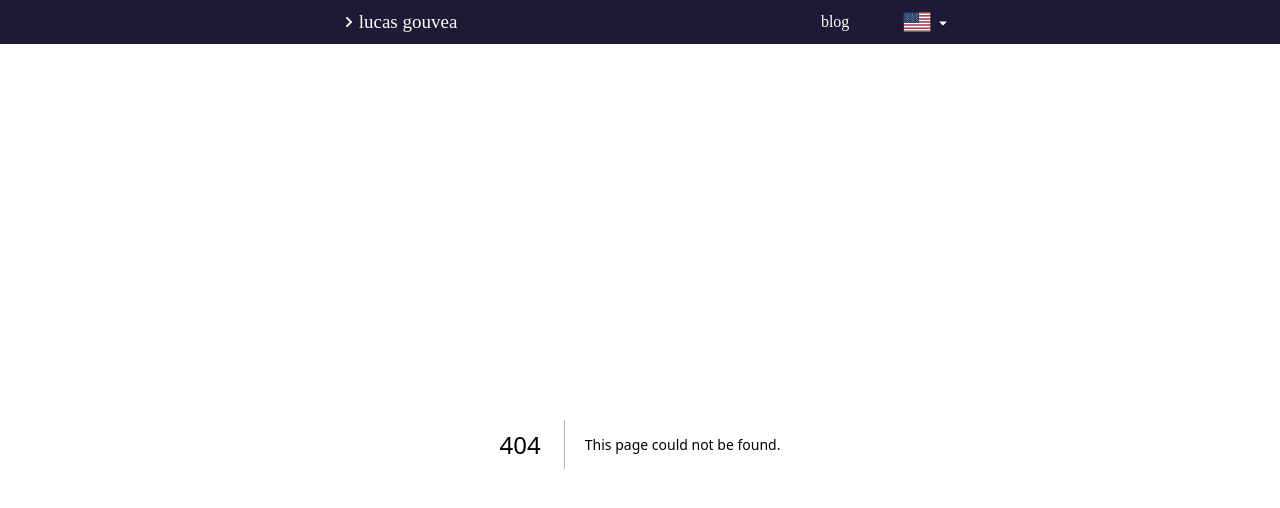
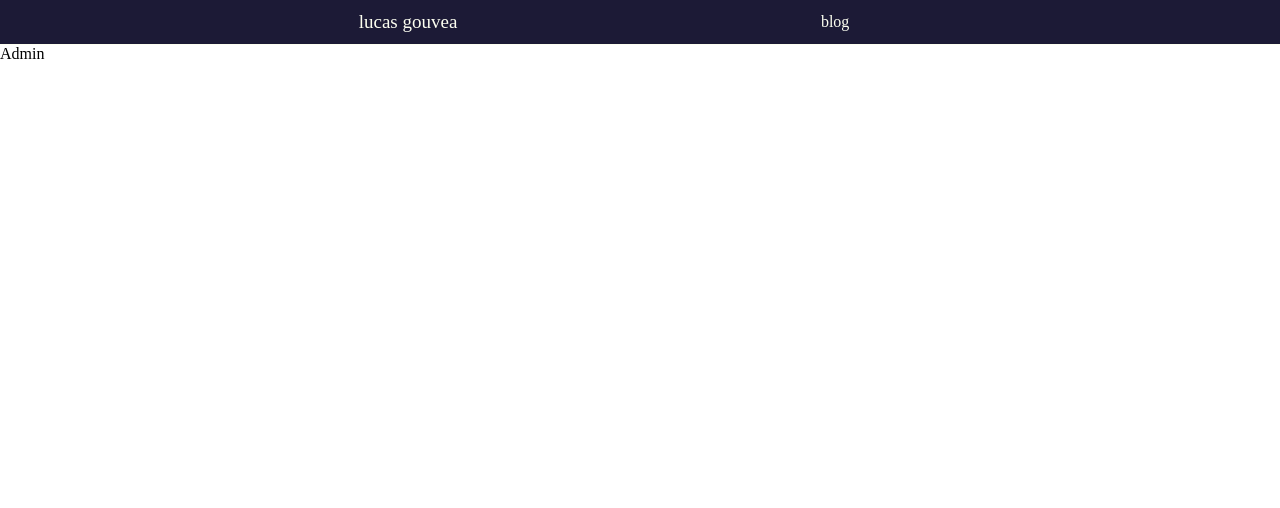
Before and after one commit to lucasgouvea/lucasgouvea, a Next.js app: page /admin in a window 1280 px wide. Before the commit this address had no page. Shown: the top 508 px of the page. Built offline with nearby package versions, Linux system fonts and the light colour scheme; a web font is replaced by a local one.

Commit message:
feat: creating secret admin page

```diff
--- a/pages/contact/index.js
+++ b/pages/admin/index.js
@@ -1,8 +1,9 @@
 import Navbar from '../../shared/navbar/navbar';
 
-export default function Contact(styles) {
+export default function Admin(styles) {
     return (
         <>
+            Admin
         </>
 
     )
--- a/pages/index.js
+++ b/pages/index.js
@@ -1,3 +1,6 @@
+import { useEffect, useState } from 'react';
+import { useRouter } from 'next/router'
+
 import styles from '../styles/home.module.css';
 import { FaGithub, FaLinkedin } from 'react-icons/fa';
 import Link from "next/link"
@@ -9,12 +12,21 @@ export async function getStaticProps({ locale }) {
 }
 
 export default function Home({ lucasgouvea }) {
+  const [count, setCount] = useState(0);
+  const router = useRouter()
+
+  useEffect(() => {
+    if (count === 3) {
+      router.push("/admin", "/admin", { locale: false })
+    }
+  }, [count])
+
 
   return (
     <div style={{ display: 'flex', justifyContent: 'center', alignItems: 'center', marginTop: '6%', flexDirection: 'column' }}>
       <div className={styles.card}>
         <div style={{ padding: '1em' }}>
-          <img id="abc" src="lucas-gouvea.jpg" />
+          <img id="abc" src="lucas-gouvea.jpg" onClick={() => setCount(count + 1)} />
           <div style={{ display: 'flex', justifyContent: 'space-evenly', width: '100%', marginTop: '10%' }}>
             <Link href="https://github.com/lucasgouvea">
               <FaGithub color='black' size={28}>
--- a/shared/navbar/navbar.js
+++ b/shared/navbar/navbar.js
@@ -1,6 +1,6 @@
 import Link from "next/link"
 import Image from 'next/image';
-import { useState } from "react"
+import { useEffect, useState } from "react"
 import styles from "./navbar.module.css"
 import { FaChevronRight } from 'react-icons/fa';
 import { FaCaretDown } from 'react-icons/fa';
@@ -28,6 +28,12 @@ export default function Navbar() {
 
     const optionLocale = localesOptions.filter((o) => o !== router.locale)[0]
 
+    useEffect(() => {
+        if (router.pathname === "/admin") {
+            setSelected('admin')
+        }
+    }, [router.pathname])
+
     return (
         <div className={styles.navbar}>
             <div className={styles.logo}>
@@ -35,7 +41,6 @@ export default function Navbar() {
                     className={styles.icon}
                     color="#FDFFF1"
                     size="12"
-
                     style={{ visibility: selected === 'lucas' ? 'visible' : 'hidden' }}
                 />
                 <p
@@ -57,7 +62,7 @@ export default function Navbar() {
                         blog
                     </Link>
                 </div>
-                <div className={styles.i18n}>
+                <div className={styles.i18n} style={{ visibility: selected === 'admin' ? 'hidden' : 'visible' }}>
                     <Image src={localeImgs[router.locale]} width={40} height={20} />
                     <FaCaretDown
                         className={styles.icon_arrow}
```
